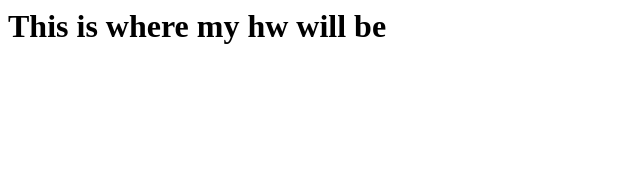
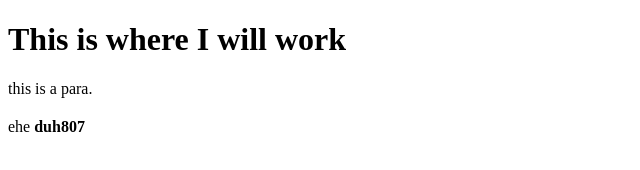
Before and after one commit to Br0210/441-work, a plain HTML site: page index.html in a window 1280 px wide. Shown: the whole page, without its empty margins (0-640 px from the left). Drawn offline with Linux system fonts and the light colour scheme.

Commit message:
hw week 2

```diff
--- a/index.html
+++ b/index.html
@@ -1 +1,14 @@
-<h1> This is where my hw will be </h1>
+<!DOCTYPE html>
+<html>
+  <head>
+    <meta charset="utf-8">
+    <title>Mart 441</title>
+  </head>
+
+  <body>
+    <h1>This is where I will work</h1>
+    <p>this is a para.</p>
+    <h2></h2>
+    <p>ehe <b>duh807</b></p>
+  </body>
+</html>
```
